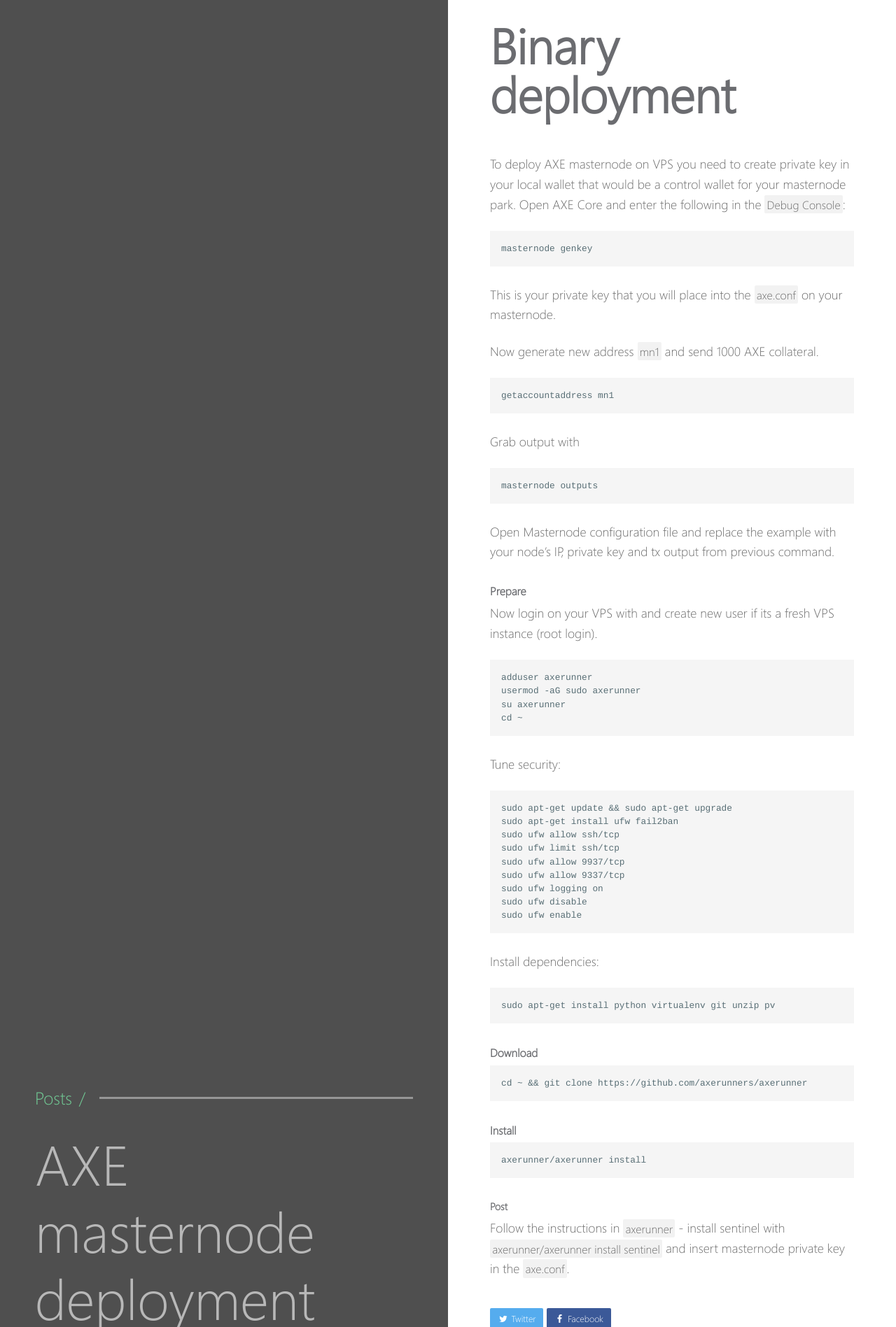
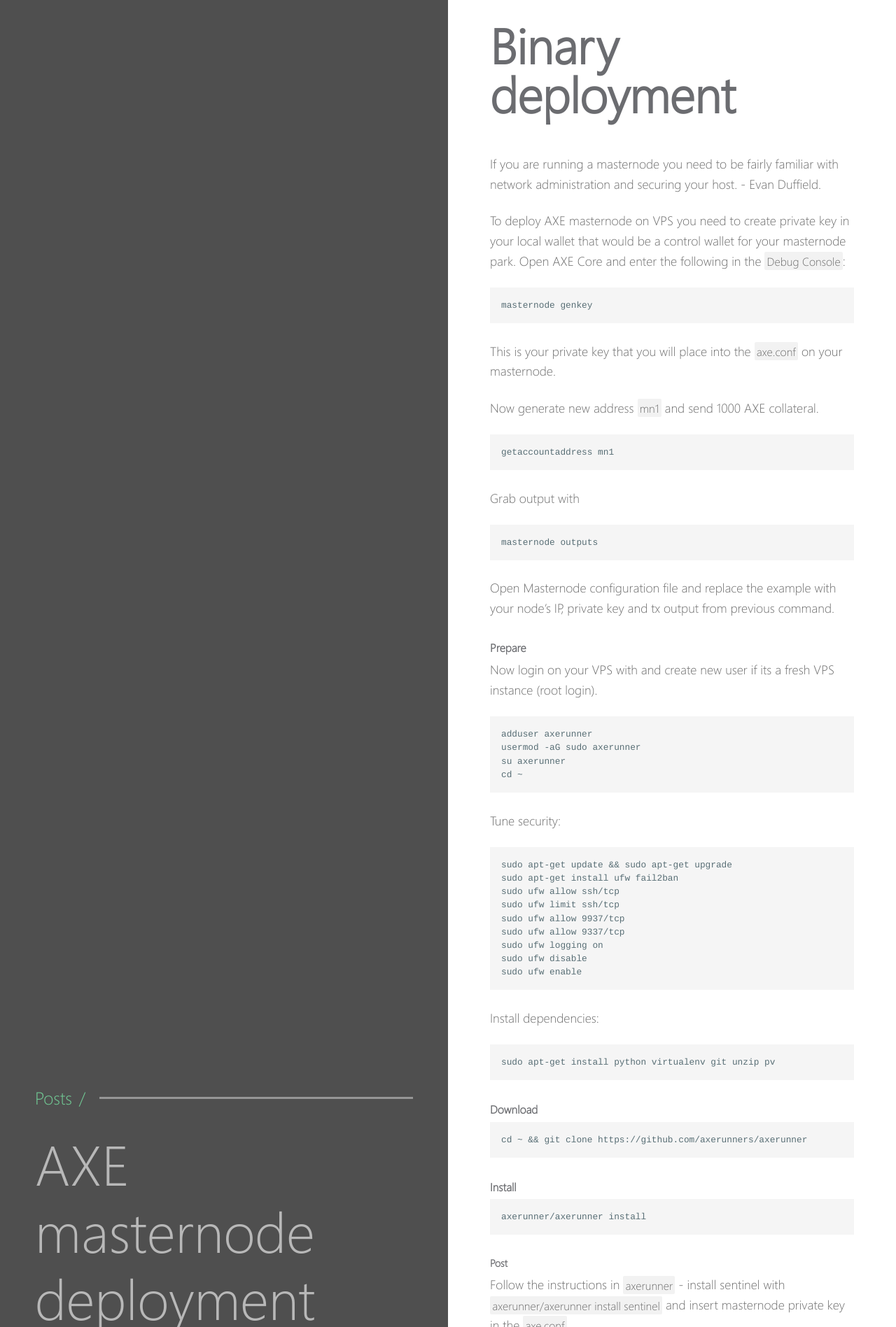
Before and after one commit to charlesrocket/charlesrocket.github.io, a Jekyll site: the page built from _posts/2018-12-24-axerunner-mn-deployment.md, in a window 1280 px wide. Shown: the part 613-2510 px from the top of the page at 70% size. Built offline with Jekyll 4.4.1, drawn with Linux system fonts in a browser that asks for light colours.

Commit message:
add Evan's line

```diff
--- a/_posts/2018-12-24-axerunner-mn-deployment.md
+++ b/_posts/2018-12-24-axerunner-mn-deployment.md
@@ -14,6 +14,8 @@ tags:
 {% raw %}<img src="/images/axerunner-v0127.png" alt="axerunner screenshot">{% endraw %}
 
 # Binary deployment
+
+_If you are running a masternode you need to be fairly familiar with network administration and securing your host. - Evan Duffield._
 
 To deploy AXE masternode on VPS you need to create private key in your local wallet that would be a control wallet for your masternode park. Open AXE Core and enter the following in the `Debug Console`:
 
```
